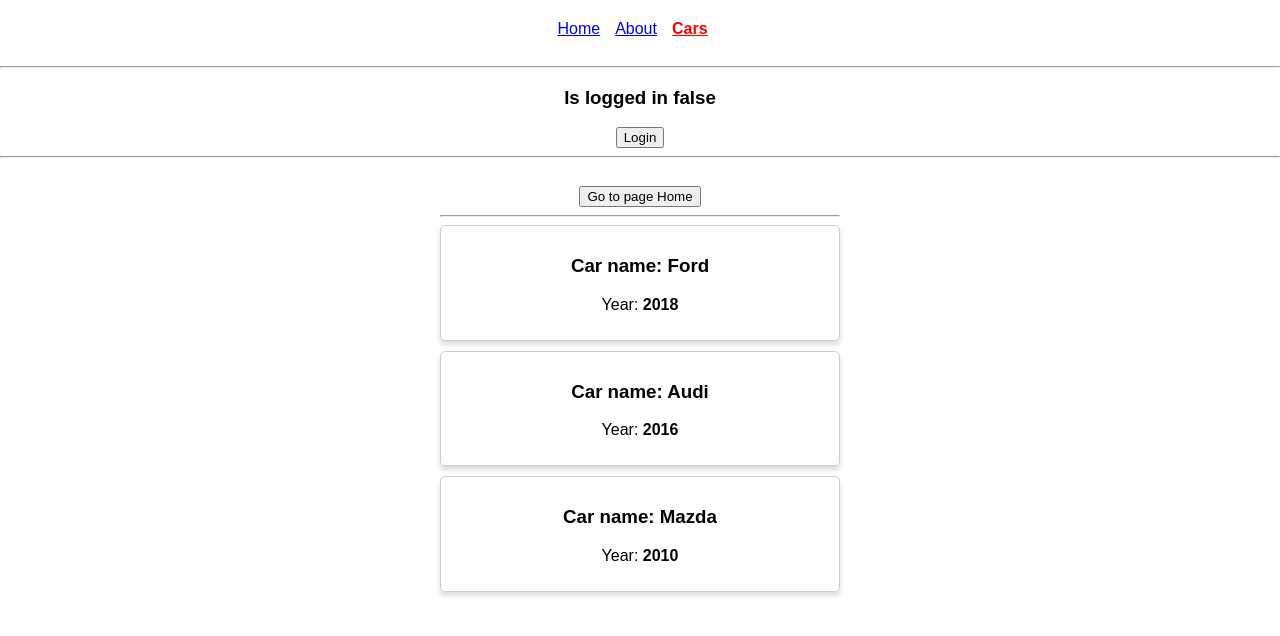
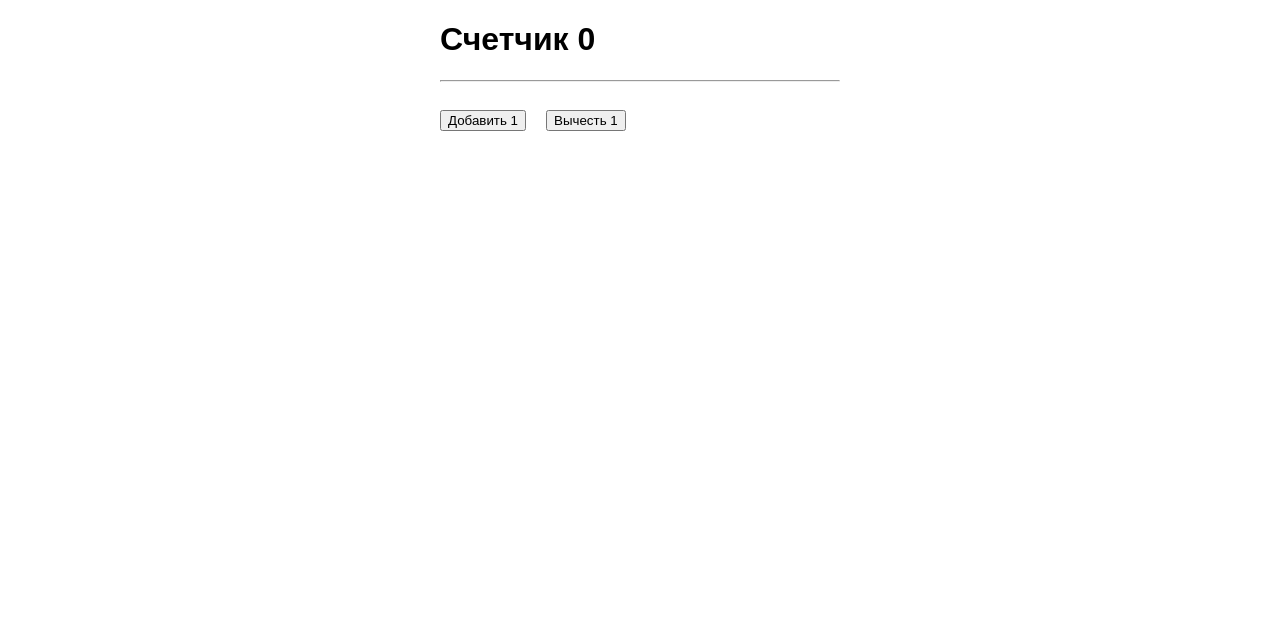
Before and after one commit to Aleksandr-Glebik/vm-react-js, a React (Create React App) app in the folder react-theory/: page /cars in a window 1280 px wide. Shown: the top 636 px of the page. Built offline with nearby package versions, Linux system fonts and the light colour scheme.

Commit message:
feat: add new project, start learn redux

```diff
--- a/react-theory/src/About/About.js
+++ /dev/null
@@ -1,11 +0,0 @@
-import React from 'react'
-import './About.scss'
-
-const About = props => (
-  <div className="About">
-    <h1>About page</h1>
-  </div>
-)
-
-
-export default About
--- a/react-theory/src/About/About.scss
+++ /dev/null
@@ -1,6 +0,0 @@
-.About {
-  padding: 20px;
-  display: block;
-  border: 1px solid #ccc;
-  text-align: center;
-}
--- a/react-theory/src/App.js
+++ b/react-theory/src/App.js
@@ -1,56 +1,28 @@
 import React, { Component } from 'react'
 import './App.scss'
-import About from './About/About'
-import Cars from './Cars/Cars'
-import { Routes, Route, NavLink } from 'react-router-dom'
-import CarDetail from './CarDetail/CarDetail'
 
 class App extends Component {
+  state = {
+    counter: 0
+  }
 
-  state = {
-    isLoggedIn: false
+  updateCounter(value) {
+    this.setState({
+      counter: this.state.counter + value
+    })
   }
 
   render() {
-
     return (
-      <div>
-        <nav className="nav">
-          <ul>
-            <li>
-              <NavLink to="/">Home</NavLink>
-            </li>
-            <li>
-              <NavLink to="/about">About</NavLink>
-            </li>
-            <li>
-              <NavLink to="/cars">Cars</NavLink>
-            </li>
-          </ul>
-        </nav>
-        <hr />
-        <div style={{textAlign: 'center'}}>
-          <h3>Is logged in {this.state.isLoggedIn ? 'true' : 'false'}</h3>
-          <button
-            onClick={() => this.setState({
-              isLoggedIn: !this.state.isLoggedIn
-            })}>Login</button>
-        </div>
-
+      <div className={'App'}>
+        <h1>Счетчик <strong>{this.state.counter}</strong></h1>
 
         <hr/>
-        <Routes>
-          <Route path="/" element={<h1 style={{textAlign: 'center'}}>Home page</h1>}/>
 
-          { this.state.isLoggedIn ? <Route path="/about" element={<About />}/> : null }
-
-          <Route path="/cars" element={<Cars />}/>
-          <Route path="/cars">
-            {/* <Route path=":name" element={<h1>Carrrrr</h1>} /> */}
-            <Route path=":name" element={<CarDetail />} />
-          </Route>
-          {/* <Route path="*" element={<h1 style={{textAlign: 'center', color: 'red'}}>404 not found</h1>} /> */}
-        </Routes>
+        <div className="Actions">
+          <button onClick={() => this.updateCounter(1)}>Добавить 1</button>
+          <button onClick={() => this.updateCounter(-1)}>Вычесть 1</button>
+        </div>
       </div>
     )
   }
--- a/react-theory/src/App.scss
+++ b/react-theory/src/App.scss
@@ -1,35 +1,12 @@
-.AppButton {
-  padding: 8px 10px;
-  border: 1px solid #ccc;
-  font-weight: bold;
-  text-transform: uppercase;
+.App {
+  width: 400px;
+  margin: 0 auto;
+}
 
-  &:focus, &:active {
-    outline: none;
-  }
-
-  &:hover {
-    background: #f0ff1e;
+.Actions {
+  padding-top: 20px;
+  button {
+    display: inline-block;
+    margin: 0 20px 20px 0;
   }
 }
-
-
-.nav {
-  ul {
-    display: flex;
-    justify-content: center;
-    align-items: center;
-    list-style: none;
-    margin: 0;
-    padding: 20px;
-
-    li {
-      margin-right: 15px;
-    }
-
-    a.active {
-      color: red;
-      font-weight: bold;
-    }
-  }
-}
--- a/react-theory/src/CarDetail/CarDetail.js
+++ /dev/null
@@ -1,30 +0,0 @@
-import React from 'react'
-import {useLocation} from 'react-router-dom'
-
-/* class CarDetail extends React.Component {
-
-    render() {
-        const location = useLocation()
-        // console.log(this.location);
-        console.log(location);
-        return (
-            <div style={{textAlign: 'center'}}>
-                <h1>Information about Car: </h1>
-            </div>
-        )
-    }
-}
- */
-
-const CarDetail = () => {
-    const location = useLocation()
-    let nameAuto = location.pathname.slice(location.pathname.lastIndexOf('/') + 1)
-
-    return (
-        <div style={{textAlign: 'center'}}>
-            <h1>{`Information about: ${nameAuto.toUpperCase()}`}</h1>
-        </div>
-    )
-}
-
-export default CarDetail
--- a/react-theory/src/Cars/Car/Car.js
+++ /dev/null
@@ -1,17 +0,0 @@
-import React from 'react'
-import './Car.scss'
-import { Link } from 'react-router-dom'
-
-
-const Car = props => {
-  return (
-    <Link to={`/cars/${props.name.toLowerCase()}`} className={'Link'}>
-      <div className={'Car'}>
-        <h3>Сar name: {props.name}</h3>
-        <p>Year: <strong>{props.year}</strong></p>
-      </div>
-    </Link>
-  )
-}
-
-export default Car
--- a/react-theory/src/Cars/Car/Car.scss
+++ /dev/null
@@ -1,38 +0,0 @@
-.Link {
-    list-style: none;
-    // outline: none;
-    text-decoration: none;
-    color: #000;
-}
-.Car {
-    margin-bottom: 10px;
-    display: block;
-    padding: 10px;
-    border-radius: 5px;
-    transition: border, box-shadow .3s;
-    border: 1px solid #ccc;
-    box-shadow: 0 4px 5px 0 rgba(0, 0, 0, .14);
-}
-
-.Car:hover {
-    border: 1px solid #aaa;
-    box-shadow: 0 4px 15px 0 rgba(0, 0, 0, .25);
-    cursor: pointer;
-}
-
-.input:active {
-    outline: none;
-}
-
-.input.green {
-    border: 1px solid green;
-}
-
-.input.red {
-    border: 1px solid red;
-}
-
-.input.bold {
-    border: 2px solid green;
-    font-weight: bold;
-}
--- a/react-theory/src/Cars/Cars.js
+++ /dev/null
@@ -1,38 +0,0 @@
-import React, {Component} from 'react'
-import Car from './Car/Car'
-import { Link } from 'react-router-dom'
-
-export default class Cars extends Component {
-  state = {
-    cars: [
-      {name: 'Ford', year: 2018},
-      {name: 'Audi', year: 2016},
-      {name: 'Mazda', year: 2010}
-    ]
-  }
-
-  render() {
-    return (
-      <div style={{
-        width: 400,
-        margin: 'auto',
-        paddingTop: '20px',
-        textAlign: 'center'
-      }}>
-        <Link to="/">
-          <button>Go to page Home</button>
-        </Link>
-        <hr />
-        {this.state.cars.map((car, index) => {
-          return (
-            <Car
-              key={index}
-              name={car.name}
-              year={car.year}
-            />
-          )
-        })}
-      </div>
-    )
-  }
-}
```
Also changed, not shown: react-theory/src/CarDetail/CarDetail.scss (deleted).
